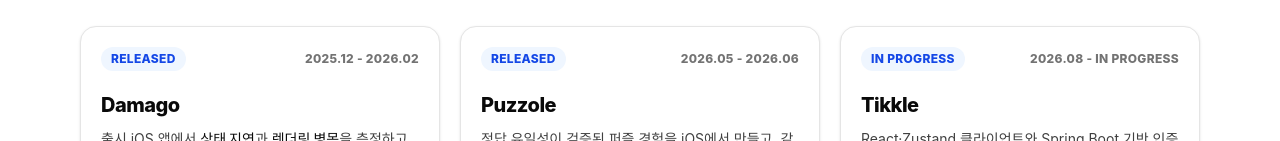
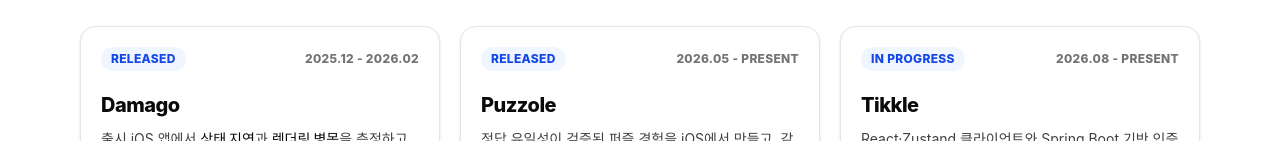
Before and after one commit to wodud1107/portfolio, a Vue app: page /projects in a window 1280 px wide. Shown: the part 390-531 px from the top of the page. Built offline with nearby package versions, Linux system fonts and the light colour scheme.

Commit message:
fix: 프로젝트 기간 명확화

```diff
--- a/src/data/projects.ts
+++ b/src/data/projects.ts
@@ -121,7 +121,7 @@
     summary:
       '정답 유일성이 검증된 퍼즐 경험을 iOS에서 만들고, 같은 제품의 핵심 규칙과 흐름을 Android까지 확장한 개인 프로젝트',
     role: 'Solo Product Developer',
-    period: '2026.05 - 2026.06',
+    period: '2026.05 - Present',
     status: 'Released',
     featured: true,
     categories: ['iOS', 'Android', 'Product', 'Architecture'],
@@ -204,7 +204,7 @@
     summary:
       'React·Zustand 클라이언트와 Spring Boot 기반 인증·콘서트 조회 API를 함께 구현하고 있는 팀 프로젝트',
     role: 'Full-stack Developer · Team Project',
-    period: '2026.08 - In Progress',
+    period: '2026.08 - Present',
     status: 'In Progress',
     featured: true,
     categories: ['Frontend', 'Backend', 'Product'],
```
